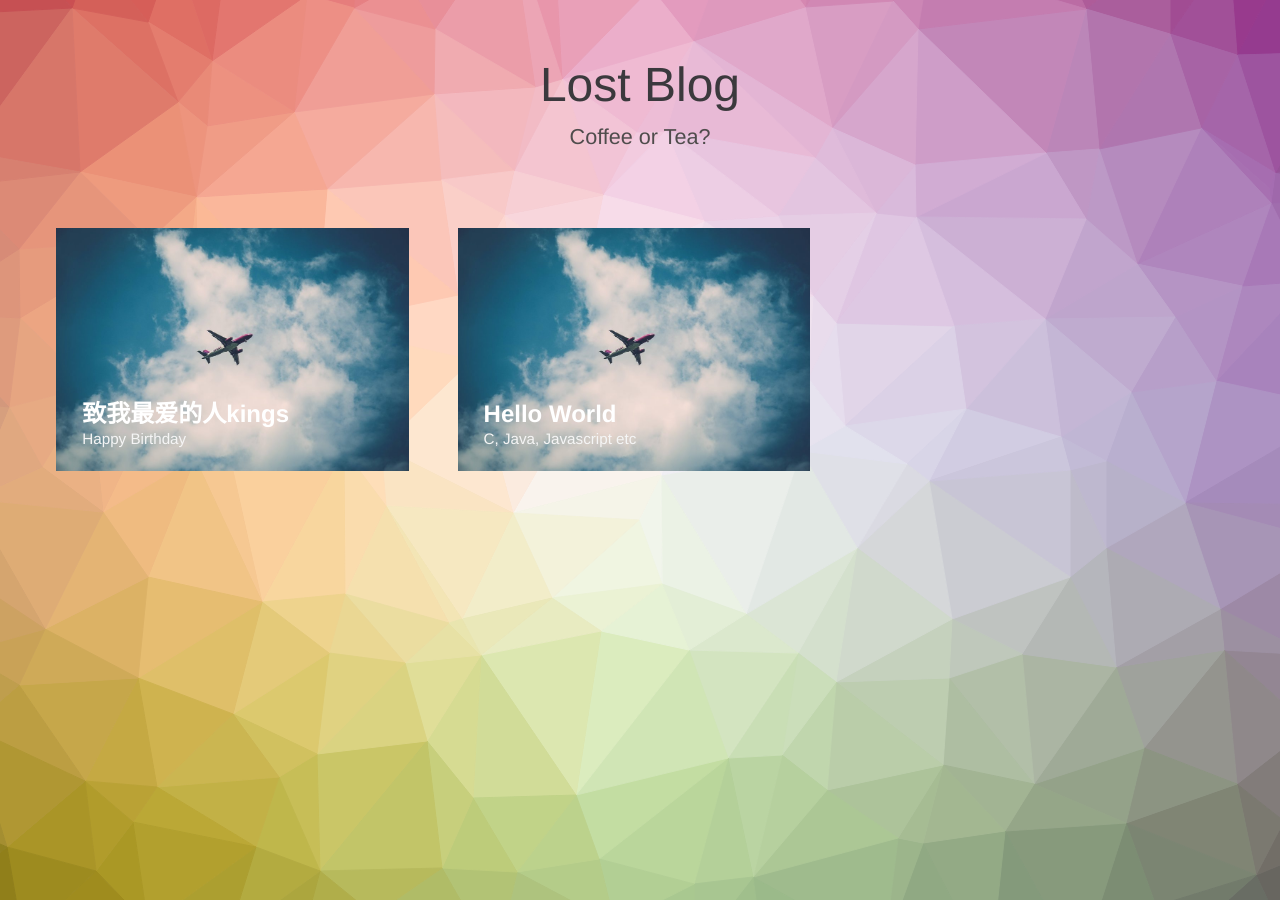
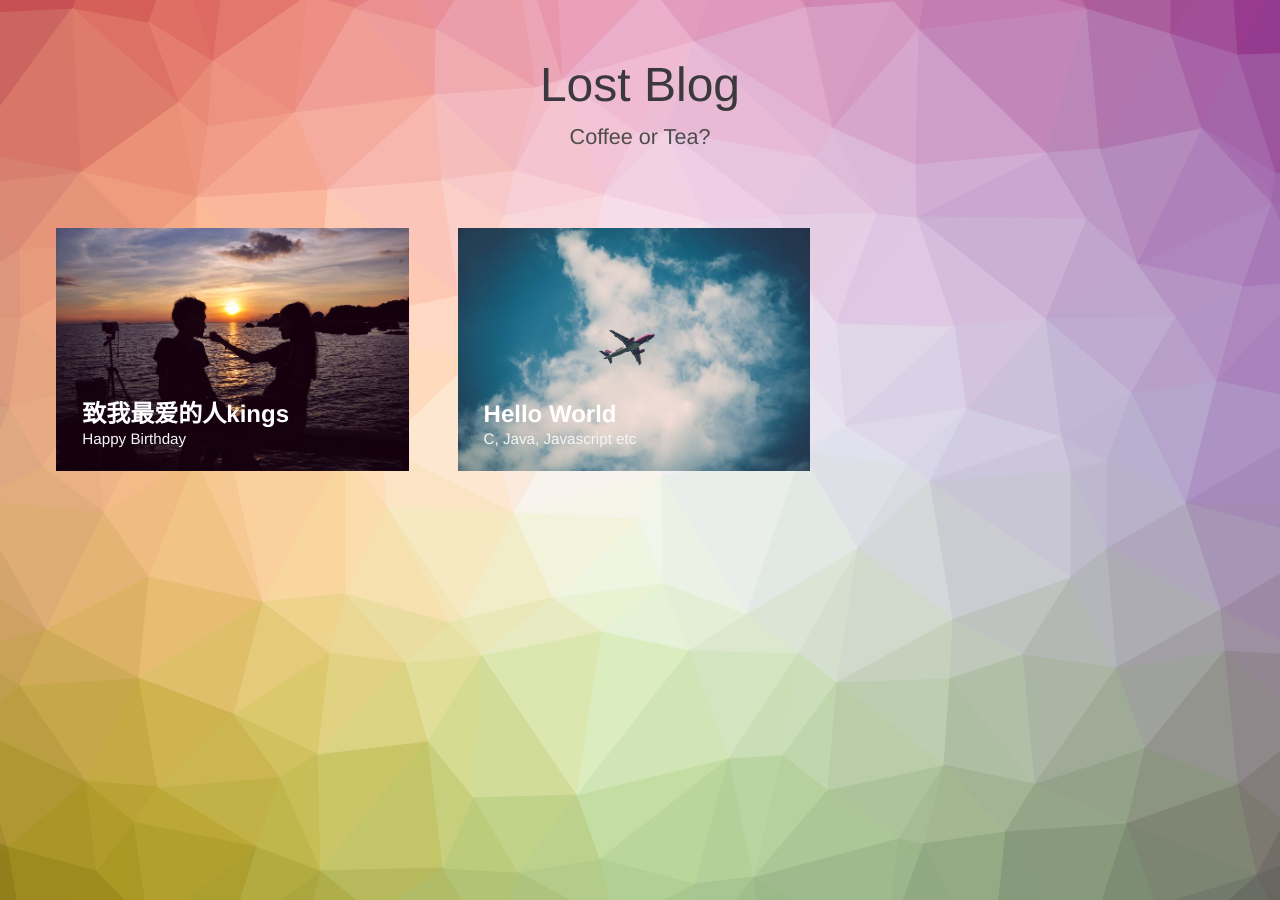
Before and after one commit to lost613/lost613.github.io, a Jekyll site: the page built from index.html, in a window 1280 px wide. Built offline with Jekyll 4.4.1, drawn with Linux system fonts in a browser that asks for light colours.

Commit message:
Update 2018-06-12-HappyBirthday.markdown

```diff
--- a/_posts/2018-06-12-HappyBirthday.markdown
+++ b/_posts/2018-06-12-HappyBirthday.markdown
@@ -3,8 +3,8 @@ title:  "致我最爱的人kings"
 subtitle: "Happy Birthday"
 author: "Lost"
 avatar: "img/authors/author.jpg"
-image: "img/2017-04-04.jpg"
-date:   2018-06-12 00:30:00
+image: "img/2018-06-12.jpg"
+date:   2018-06-12 00:54:00
 ---
 
 # 致我最爱的人kings
```
